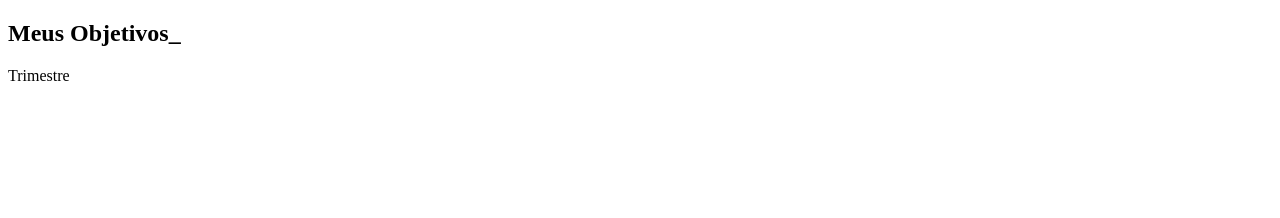
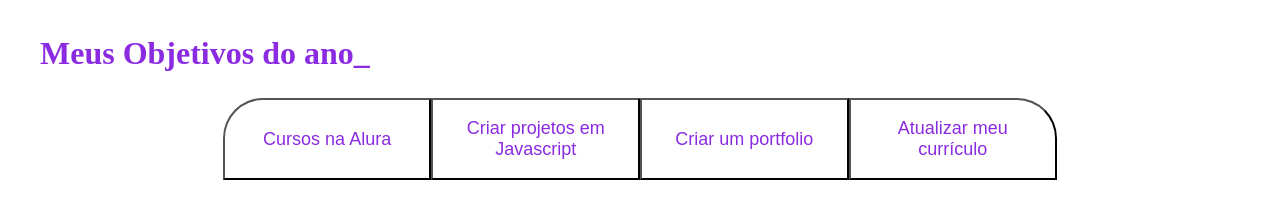
Before and after one commit to TenseTable44/abc, a plain HTML site: page index.html in a window 1280 px wide. Drawn offline with Linux system fonts and the light colour scheme.

Commit message:
Update index.html

```diff
--- a/index.html
+++ b/index.html
@@ -1,20 +1,30 @@
 <!DOCTYPE html>
+
+<!-- ESTRUTURA BASICA DO CODIGO -->
 <html lang="pt-br">
-<head> <!-- INFORMAÇOES DO DOCUMENTO-->
-<meta charset="UTF-8">
-<meta name="viewport" content="width=device-width, initial-scale=1.0">
-<title>Meus objetivos para o ano de 2024</title>
+<head>
+    <meta charset="UTF-8">
+    <meta http-equiv="X-UA-Compatible" content="IE=edge">
+    <meta name="viewport" content="width=device-width, initial-scale=1.0">
+    <title>Meus objetivos do ano</title>
+
+    <!-- ASSOCIAR OS DOIS ARQUIVOS .html E .css-->
+    <link rel="stylesheet" href="style.css">
+
 </head>
-<body><!-- AQUI FICA TODO O CONTEUDO COMO O TEXTO, IMAGENS.. TUDO QUE INTERAGIMOS -->
-<section class="conteudo principal"> </section>
-<h2 class="titulo-principal"> Meus Objetivos_</h2>
 
-<div class="botões">
-<botton class="botão"> Trimestre </botton>
-<botton class="botão"
-<botton class="botão"
-<botton class="botão"
-</div>
-<div> </div>
+<!-- TUDO QUE VAI APARECER NO SITE, ITENS MANIPULAVEIS -->
+<body>
+    <section class="conteudo-principal">
+    <h2 class="titulo-principal">Meus Objetivos do ano<span>_</span></h2>
+    <div class="botoes">
+            <button class="botao">Cursos na Alura</button>
+            <button class="botao">Criar projetos em Javascript</button>
+            <button class="botao">Criar um portfolio</button>
+            <button class="botao">Atualizar meu currículo</button>
+    </div>
+</section>
+
 </body>
+
 </html>
```
